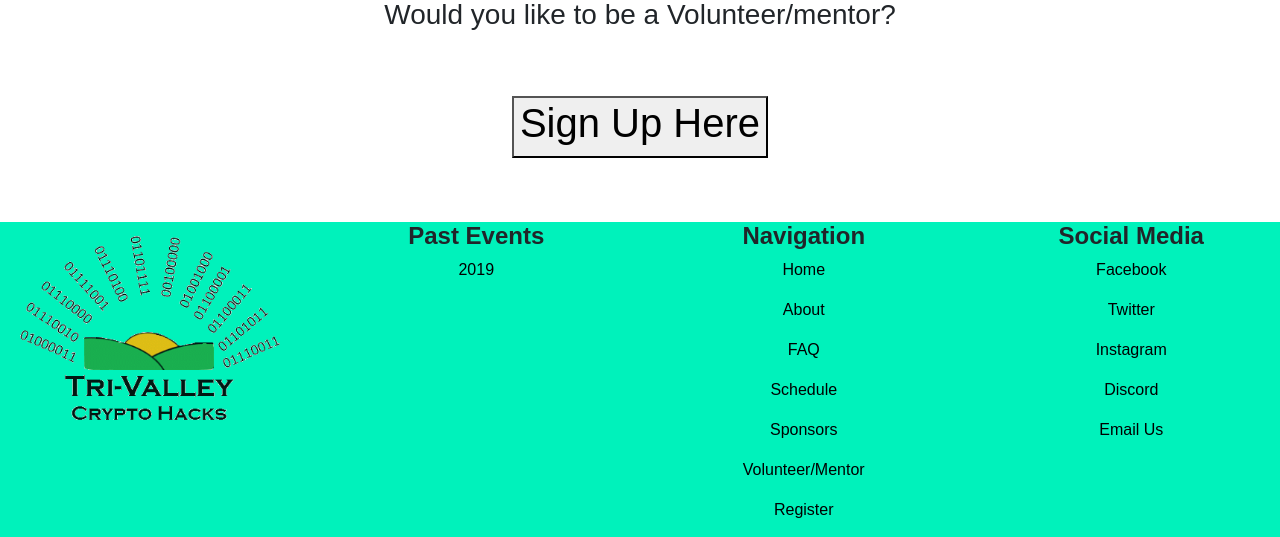
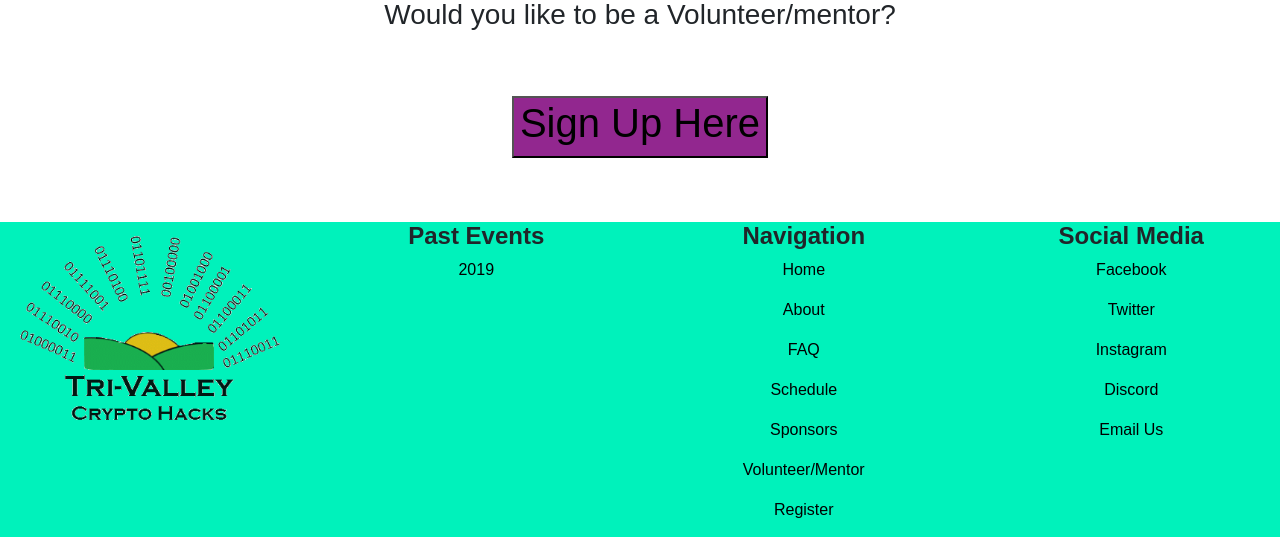
Before and after one commit to garfield8123/HackathonWebsite2020, a PHP site: page /Volunteer.html in a window 1280 px wide. Shown: the part 58-595 px from the top of the page. Run offline with PHP 8.4, Linux system fonts and the light colour scheme.

Commit message:
volunteer button

```diff
--- a/css/index.css
+++ b/css/index.css
@@ -1,34 +1,3 @@
-/*
-ul {
-list-style-type: none;
-margin: 0;
-padding: 0;
-overflow: hidden;
-position: fixed;
-width: 100%;
-top: 0;
-background-color: #333;
-font-family: 'Oswald Bold', Oswald, sans-serif;
-z-index: 300;
-}
-li {
-float: left;
-}
-li a {
-display: block;
-color: #ffffff;
-text-align: center;
-padding: 14px 16px;
-text-decoration: none;
-}
-li a:hover:not(.active) {
-	background-color: #ddd;
-	color: black;
-}*/
-.active {
-	background-color: #000000;
-  color: white;
-}
 .people {
 	width: inherit;
 	height: inherit;
@@ -60,9 +29,6 @@ body{
 @keyframes fade {
   from {opacity: .4}
   to {opacity: 1}
-}
-@media only screen and (max-width: 600px) {
-
 }
 
 .mySlides {display: none;}
@@ -179,3 +145,6 @@ a:hover{
   height: 50%;
   width: 50%;
 }
+.volunteer {
+  background-color: #92278f;
+}
```
